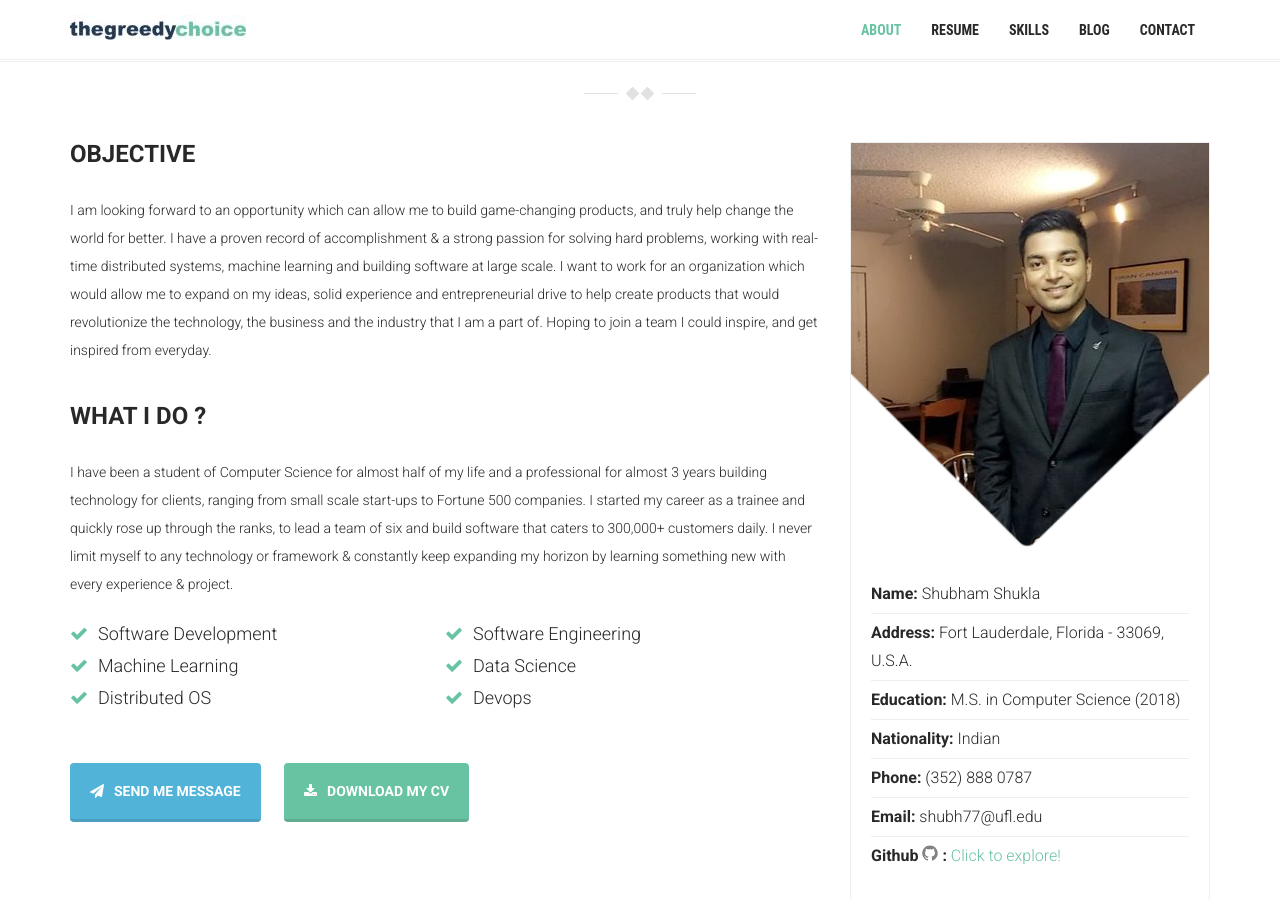
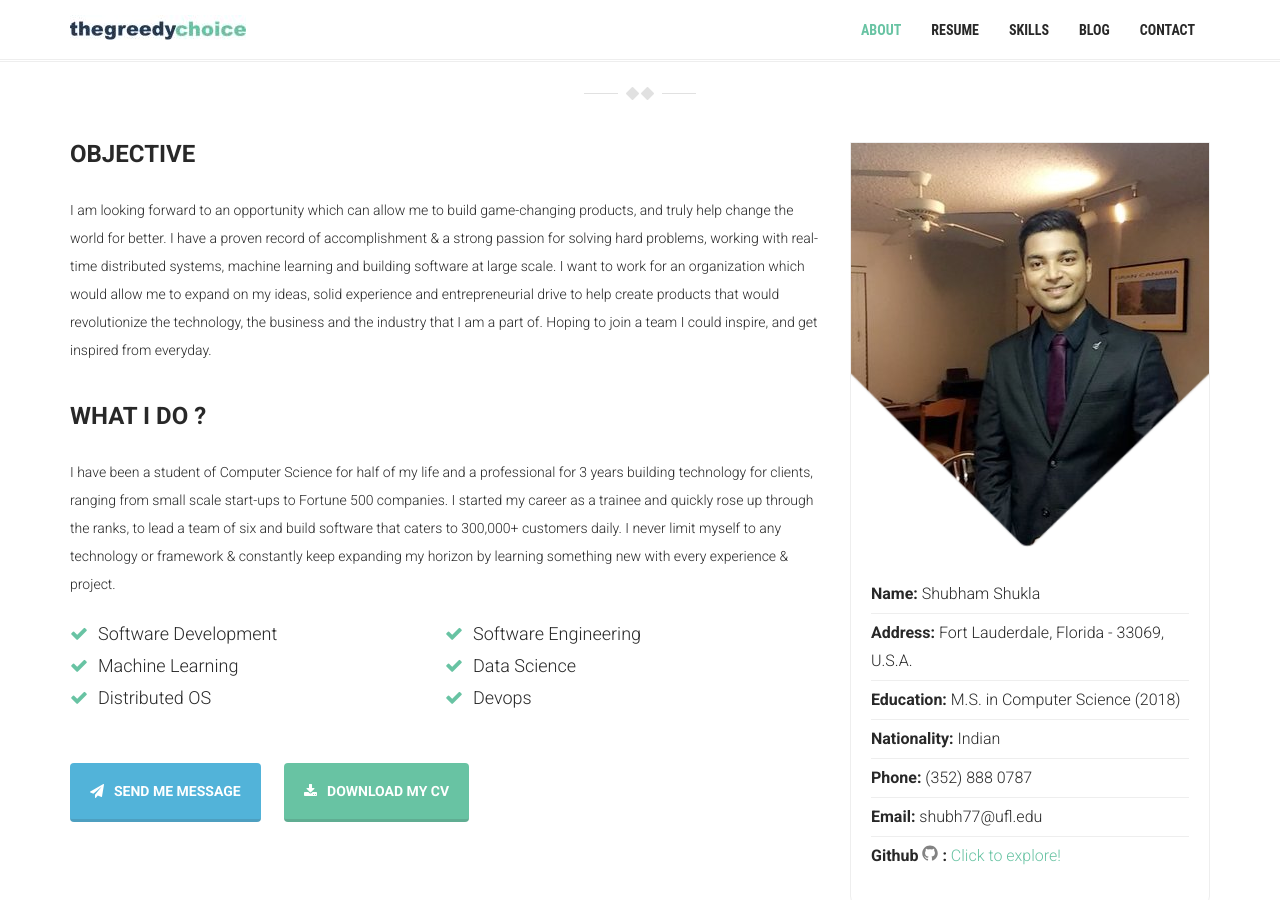
Before and after one commit to thegreedychoice/thegreedychoice.github.io, a Jekyll site: the page built from index.md, in a window 1280 px wide and 900 px high. Built offline with Jekyll 4.4.1, drawn with Linux system fonts in a browser that asks for light colours; comment, search, counter and statistics services are not loaded.

Commit message:
Updated timeline

```diff
--- a/_layouts/home-portfolio.html
+++ b/_layouts/home-portfolio.html
@@ -150,7 +150,7 @@
 
             <div class="short-info wow fadeInUp">
               <h3>What I Do ?</h3>
-              <p>I have been a student of Computer Science for almost half of my life and a professional for almost 3 years building technology for clients, ranging from small scale start-ups to Fortune 500 companies. I started my career as a trainee and quickly rose up through the ranks, to lead a team of six and build software that caters to 300,000+ customers daily. I never limit myself to any technology or framework & constantly keep expanding my horizon by learning something new with every experience & project.  </p>
+              <p>I have been a student of Computer Science for half of my life and a professional for 3 years building technology for clients, ranging from small scale start-ups to Fortune 500 companies. I started my career as a trainee and quickly rose up through the ranks, to lead a team of six and build software that caters to 300,000+ customers daily. I never limit myself to any technology or framework & constantly keep expanding my horizon by learning something new with every experience & project.  </p>
 
               <ul class="list-check">
                 <li>Software Development</li>
```
